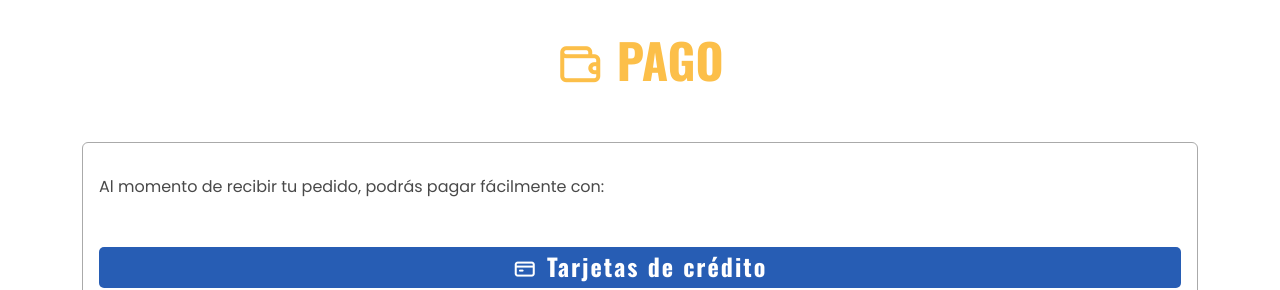
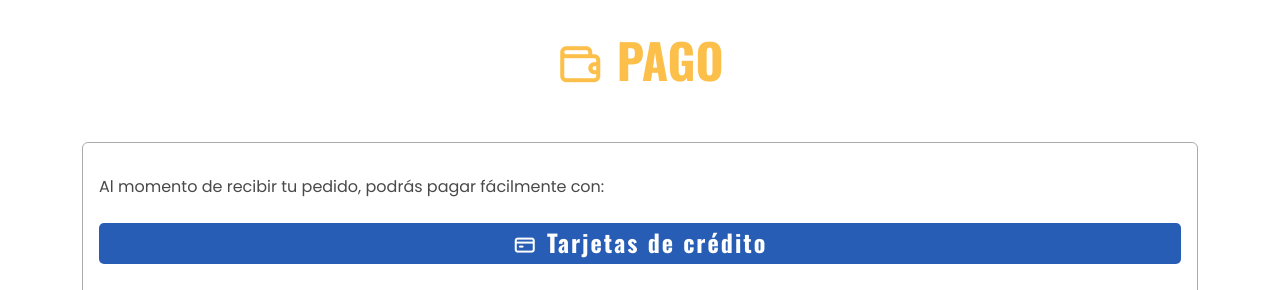
Before and after one commit to zeped418/Oh-Fresh, a plain HTML site: page index.html in a window 1280 px wide. Shown: the part 1895-2185 px from the top of the page. Drawn offline with nearby package versions, Linux system fonts and the light colour scheme.

Commit message:
Se ajusta margin de metodos de pago

```diff
--- a/styles/main.css
+++ b/styles/main.css
@@ -91,8 +91,8 @@ body {
     background-color: #275db4;
     color: white;
     font-family: 'Oswald', sans-serif;
-    margin-top: 3rem;
-    margin-bottom: 3rem;
+    margin-top: 1.5rem;
+    margin-bottom: 1.5rem;
     letter-spacing: 2px;
     border-radius: 5px;
     padding: .3rem;
```
